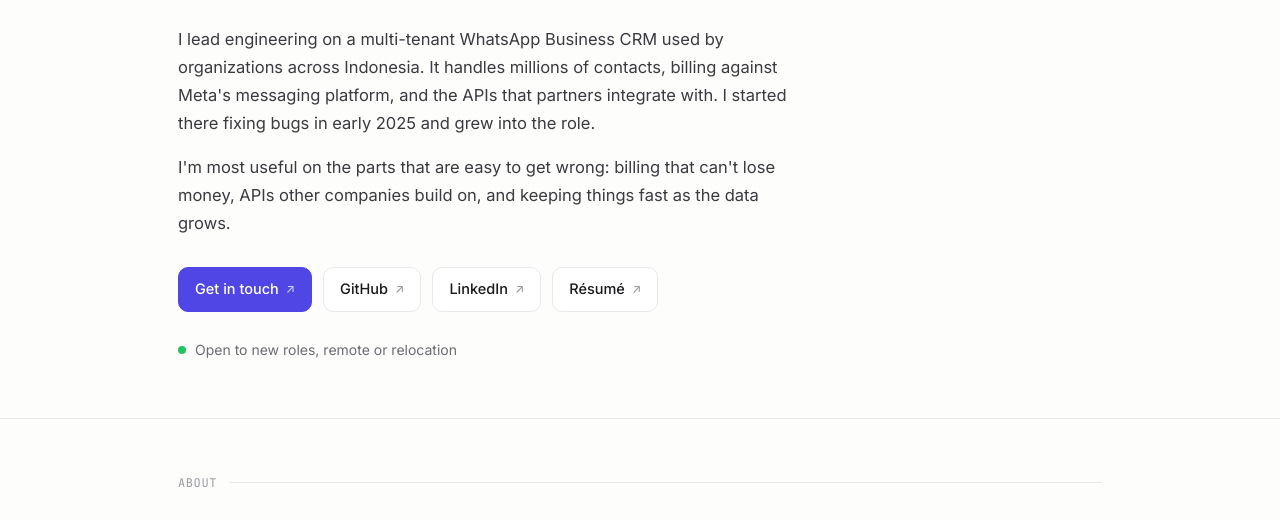
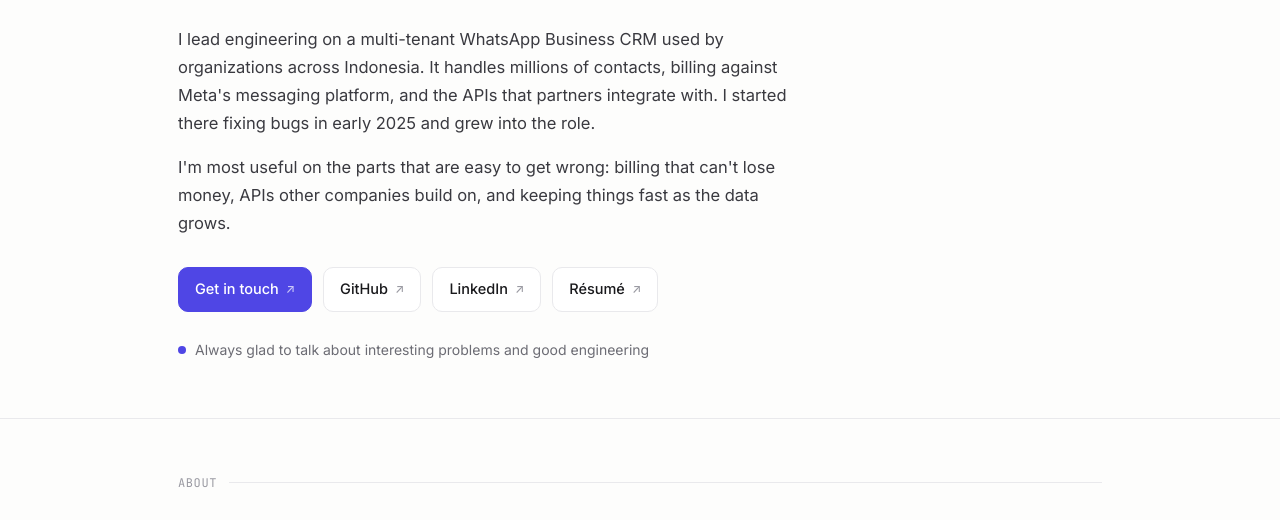
Before and after one commit to khairihr/khairihr.github.io, a plain HTML site: page index.html in a window 1280 px wide. Shown: the part 239-759 px from the top of the page. Drawn offline with Linux system fonts and the light colour scheme.

Commit message:
Make hero availability line discreet for public sharing

```diff
--- a/index.html
+++ b/index.html
@@ -72,7 +72,7 @@
   .btn .a{color:var(--faint);font-size:12px}
   .btn.primary .a{color:rgba(255,255,255,.7)}
   .avail{margin-top:26px;font-size:14px;color:var(--muted);display:inline-flex;align-items:center;gap:9px}
-  .avail .dot{width:8px;height:8px;border-radius:50%;background:#22c55e;flex:none}
+  .avail .dot{width:8px;height:8px;border-radius:50%;background:var(--accent);flex:none}
 
   /* SECTION */
   section{padding:54px 0;border-top:1px solid var(--line)}
@@ -151,7 +151,7 @@
       <a href="cv.html" target="_blank" rel="noopener" class="btn">Résumé <span class="a">↗</span></a>
     </div>
 
-    <div class="avail reveal"><span class="dot"></span> Open to new roles, remote or relocation</div>
+    <div class="avail reveal"><span class="dot"></span> Always glad to talk about interesting problems and good engineering</div>
   </div>
 </header>
 
```
